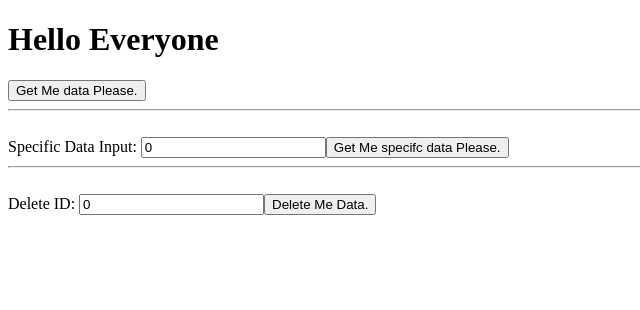
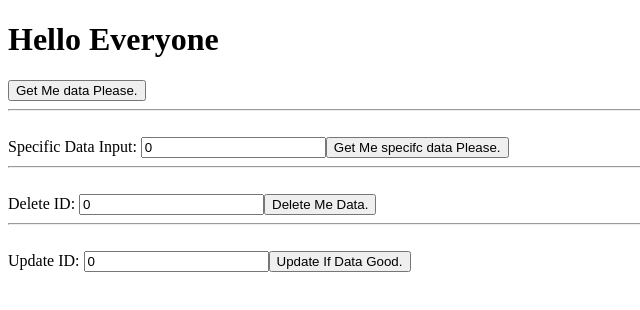
Before and after one commit to NineTailSecurity/TSLang, an Angular app in the folder tsFront/everythingFrontend/: page / in a window 1280 px wide. Shown: the top 310 px of the page, without its empty margins (0-640 px from the left). Built offline with nearby package versions, Linux system fonts and the light colour scheme.

Commit message:
Update is working partially need to make sure the restaurant name can be modified

```diff
--- a/tsFront/everythingFrontend/src/app/app.component.html
+++ b/tsFront/everythingFrontend/src/app/app.component.html
@@ -26,3 +26,10 @@
     <input type="text" [(ngModel)]="inputId">
     <button (click)="deleteData(inputId)"> Delete Me Data. </button>
 </div>
+<hr>
+<br>
+<div>
+    <span> Update ID: </span>
+    <input type="text" [(ngModel)]="inputId">
+    <button (click)="updateData(inputId, dummyData)"> Update If Data Good. </button>
+</div>
--- a/tsFront/everythingFrontend/src/app/app.component.ts
+++ b/tsFront/everythingFrontend/src/app/app.component.ts
@@ -12,7 +12,9 @@ export class AppComponent implements OnInit {
   data: any = [];
   specificData: any = [];
   undeletedData: any = [];
+  updatedData: any = [];
   inputId: number =  0;
+  dummyData: string = '';
   constructor(private http: HttpClient) { }
 
   ngOnInit() {
@@ -30,8 +32,11 @@ export class AppComponent implements OnInit {
     // Not Implemeted
   }
 
-  updateData() {
-    // Not Implemeted
+  updateData(id: number, dummyData: string) {
+    this.http.patch<any>('http://localhost:9090/modifyJob/' + id, dummyData).subscribe(data => {
+      this.updatedData = data;
+      console.log(this.updatedData);
+    });
   }
 
   deleteData(id: number) {
```
